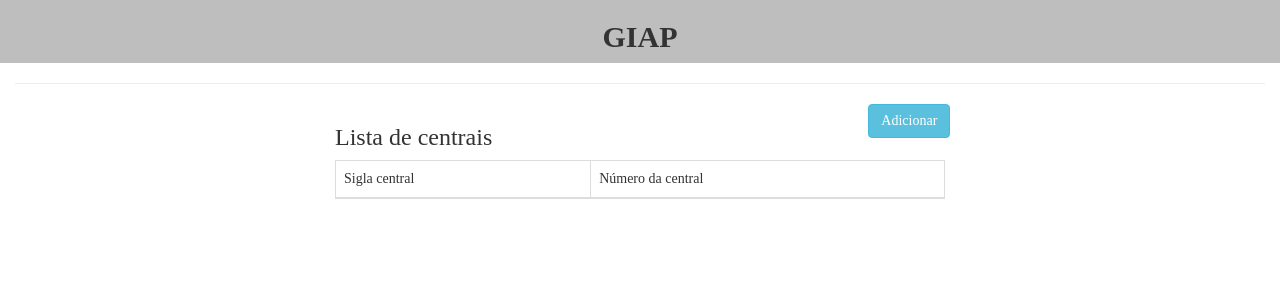
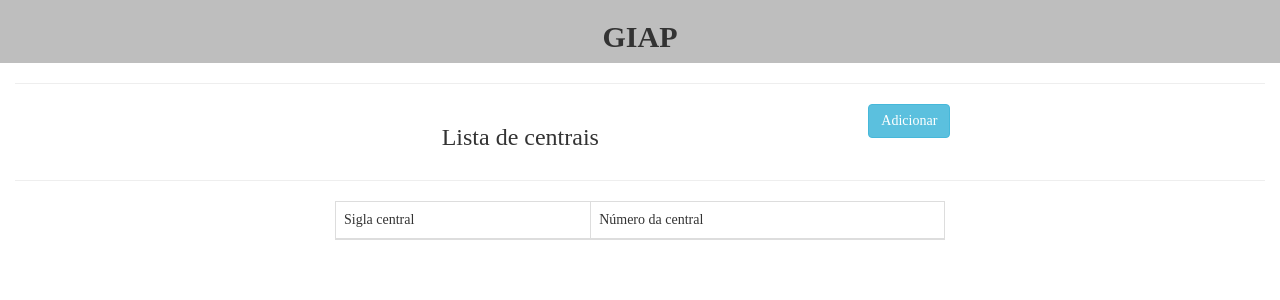
Before and after one commit to dalraf/iap, a Django app: page /giap/listarcentral/ in a window 1280 px wide. Shown: the top 300 px of the page. Run offline with Django 3.2, Linux system fonts and the light colour scheme; data that the repository does not hold is empty; some libraries are stand-ins or nearby versions; some web fonts are replaced.

Commit message:
Correcao de posicionaento

```diff
--- a/giap/templates/listarcentral.html
+++ b/giap/templates/listarcentral.html
@@ -1,16 +1,17 @@
 {% extends 'base.html' %} {% block content %}
 <div class="row">
-    <div class="col-md-3">
+    <div class="col-md-4">
     </div>
     <div class="col-md-2">
         <h3>Lista de centrais</h3>
     </div>
-    <div class="col-md-3">
+    <div class="col-md-2">
     </div>
     <div class="col-md-2">
         <a class="btn btn-info" role="button" href="{% url 'editaddcentral' id='new' %}">Adicionar</a>
     </div>
 </div>
+<hr/>
 <div class="row">
     <div class="col-md-3">
     </div>
```
